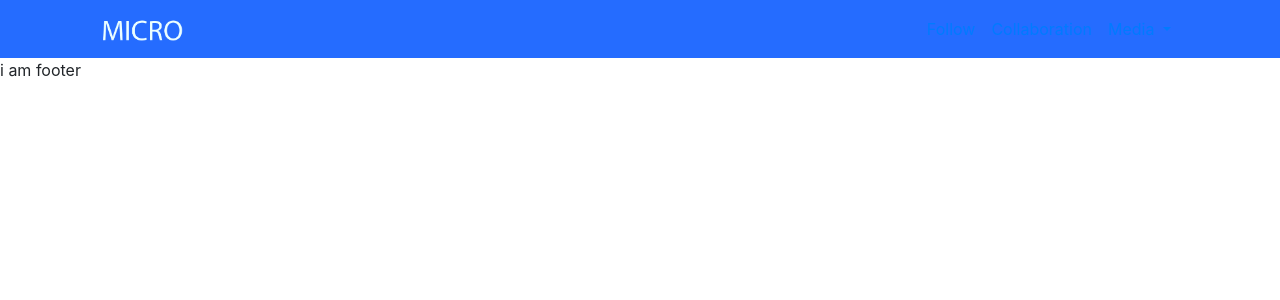
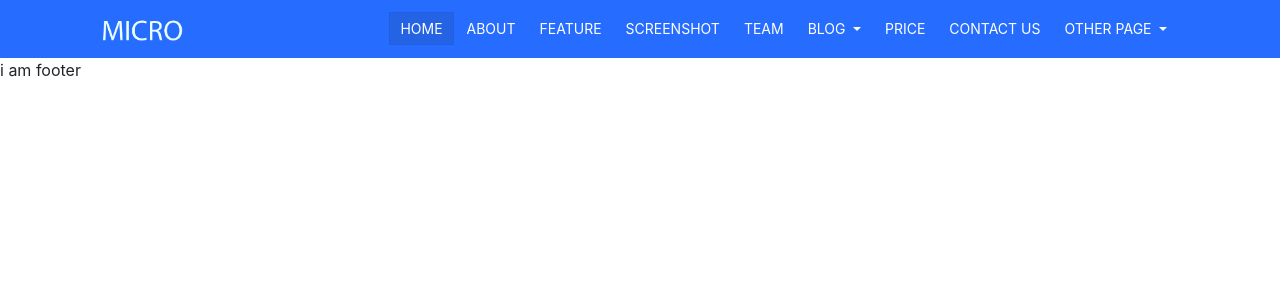
Before and after one commit to ashiqulemu/simple-theme, a Vue app: page / in a window 1280 px wide. Shown: the top 300 px of the page. Built offline with nearby package versions, Linux system fonts and the light colour scheme.

Commit message:
header menu section

```diff
--- a/src/assets/sass/color-variables.scss
+++ b/src/assets/sass/color-variables.scss
@@ -1,8 +1,10 @@
 
-  //============= colors =================================
-  $primary:#256cff;
-  $secondary:#283A70;
-
+  //============= color variables=================================
+      $primary:#256cff;
+      $secondary:#da6500;
+      $nav-hover:#283a702e;
+      $outline:#1f5cdec4;
+      $text-color:#777777;
   //======================== Helper classes =====================
 
   .bg-primary{
--- /dev/null
+++ b/src/assets/sass/mixins.scss
@@ -0,0 +1,10 @@
+
+// full radius
+
+@mixin borderRadius($property){
+  -webkit-border-radius: $property;
+  -moz-border-radius: $property;
+  border-radius: $property;
+}
+
+//
--- a/src/assets/sass/theme.scss
+++ b/src/assets/sass/theme.scss
@@ -1,15 +1,70 @@
-@import '../sass/color-variables';
+  @import '../sass/color-variables';
+  @import '../sass/mixins';
 
 
+  *{
+    margin:0;
+    padding:0;
+    box-sizing: border-box;
+  }
 
 //================== header css goes here===================//
 
 .header{
   background: $primary;
 }
+.dropdown-user-define{
+  border: 0;
+  top: 50px;
+  border-radius: 3px;
+  overflow: hidden;
+  min-width: 200px;
+  background: white;
+  padding: 20px;
+  box-shadow: 0 6px 12px rgba(0, 0, 0, 0.17);
+  .dropdown-item{
+    color:$text-color;
+    text-transform: uppercase;
+    font-size: 13px;
+    padding: 7px 7px;
+    &:hover{
+      color:$secondary;
+    }
+  }
+}
+.nav-user-define{
+   .navbar-nav{
+     .nav-item{
+       .nav-link{
+         color:white;
+         text-transform: uppercase;
+         font-size: 14px;
+         cursor: pointer;
+         transition: all 0.3s;
+         padding: 5px 10px;
+         margin: 2px;
+         &:hover{
+            background:$nav-hover;
+          }
+         &.active{
+           background:$nav-hover;
+           outline: 1px solid $outline;
+         }
+       }
+     }
+   }
+}
+
+.navbar-toggler{
+  &.user-defined{
+    background: $primary;
+    color:white;
+    outline: 0;
+  }
+}
 
 
-//================ close header css=======================//
+//================ close header css =======================//
 
 .auth-form {
   min-height: 100vh;
--- a/src/components/partial/myHeader.vue
+++ b/src/components/partial/myHeader.vue
@@ -5,20 +5,67 @@
                <a class="navbar-brand" href="#">
                    <img src="../../assets/images/logo.png" height="30" alt="">
                </a>
-               <button class="navbar-toggler" type="button" data-toggle="collapse" data-target="#navbarSupportedContent-4" aria-controls="navbarSupportedContent-4" aria-expanded="false" aria-label="Toggle navigation">
-                   <span class="navbar-toggler-icon"></span>
+               <button class="navbar-toggler user-defined" type="button" data-toggle="collapse" data-target="#navbarSupportedContent-4" aria-controls="navbarSupportedContent-4" aria-expanded="false" aria-label="Toggle navigation">
+                   <span class="mdi mdi-menu"></span>
                </button>
-               <div class="collapse navbar-collapse" id="navbarSupportedContent-4">
+               <div class="collapse navbar-collapse nav-user-define" id="navbarSupportedContent-4">
                    <ul class="navbar-nav ml-auto">
-                       <li class="nav-item active">
-                           <a class="nav-link" href="#"><i class="fa fa-heart"></i> Follow <span class="sr-only">(current)</span></a>
+                       <li class="nav-item">
+                           <a class="nav-link active" href="#">
+                                home <span class="sr-only">(current)</span>
+                           </a>
                        </li>
                        <li class="nav-item">
-                           <a class="nav-link" href="#"><i class="fa fa-thumbs-up"></i> Collaboration</a>
+                           <a class="nav-link" href="#">
+                               about
+                           </a>
+                       </li>
+                       <li class="nav-item">
+                           <a class="nav-link" href="#">
+                               feature
+                           </a>
+                       </li>
+                       <li class="nav-item">
+                           <a class="nav-link" href="#">
+                               screenshot
+                           </a>
+                       </li>
+                       <li class="nav-item">
+                           <a class="nav-link" href="#">
+                               team
+                           </a>
                        </li>
                        <li class="nav-item dropdown">
-                           <a class="nav-link dropdown-toggle" id="navbarDropdownMenuLink-4" data-toggle="dropdown" aria-haspopup="true" aria-expanded="false"><i class="fa fa-newspaper-o"></i> Media </a>
-                           <div class="dropdown-menu dropdown-menu-right dropdown-cyan" aria-labelledby="navbarDropdownMenuLink-4">
+                           <a class="nav-link dropdown-toggle" id="navbarDropdownMenuLink-5"
+                              data-toggle="dropdown" aria-haspopup="true" aria-expanded="false">
+                               <i class="fa fa-newspaper-o"></i> blog </a>
+                           <div class="dropdown-menu dropdown-menu-right dropdown-user-define" aria-labelledby="navbarDropdownMenuLink-4">
+                               <a class="dropdown-item" href="#">blog </a>
+                               <a class="dropdown-item" href="#">blog list</a>
+                               <a class="dropdown-item" href="#">blog list</a>
+                               <a class="dropdown-item" href="#">blog details</a>
+                               <a class="dropdown-item" href="#">left sidebar  </a>
+                               <a class="dropdown-item" href="#">right sidebar</a>
+                               <a class="dropdown-item" href="#">details left sidebar </a>
+                               <a class="dropdown-item" href="#">details right sidebar</a>
+                           </div>
+                       </li>
+                       <li class="nav-item">
+                           <a class="nav-link" href="#">
+                               price
+                           </a>
+                       </li>
+                       <li class="nav-item">
+                           <a class="nav-link" href="#">
+                               contact us
+                           </a>
+                       </li>
+
+                       <li class="nav-item dropdown">
+                           <a class="nav-link dropdown-toggle" id="navbarDropdownMenuLink-4"
+                              data-toggle="dropdown" aria-haspopup="true" aria-expanded="false">
+                               other page </a>
+                           <div class="dropdown-menu dropdown-menu-right dropdown-user-define" aria-labelledby="navbarDropdownMenuLink-4">
                                <a class="dropdown-item" href="#">Facebook</a>
                                <a class="dropdown-item" href="#">Instagram</a>
                            </div>
--- a/src/main.js
+++ b/src/main.js
@@ -6,6 +6,7 @@ import 'bootstrap';
 import 'bootstrap/dist/css/bootstrap.min.css';
 import './assets/sass/theme.scss'
 import './assets/sass/soumik.scss'
+import '@mdi/font/css/materialdesignicons.css'
 
 // Theme partial scss
 
--- a/src/views/Home.vue
+++ b/src/views/Home.vue
@@ -1,6 +1,6 @@
 <template>
   <div class="home">
-      <span class="mdi mdi-access-point"></span>
+
   </div>
 </template>
 
```
